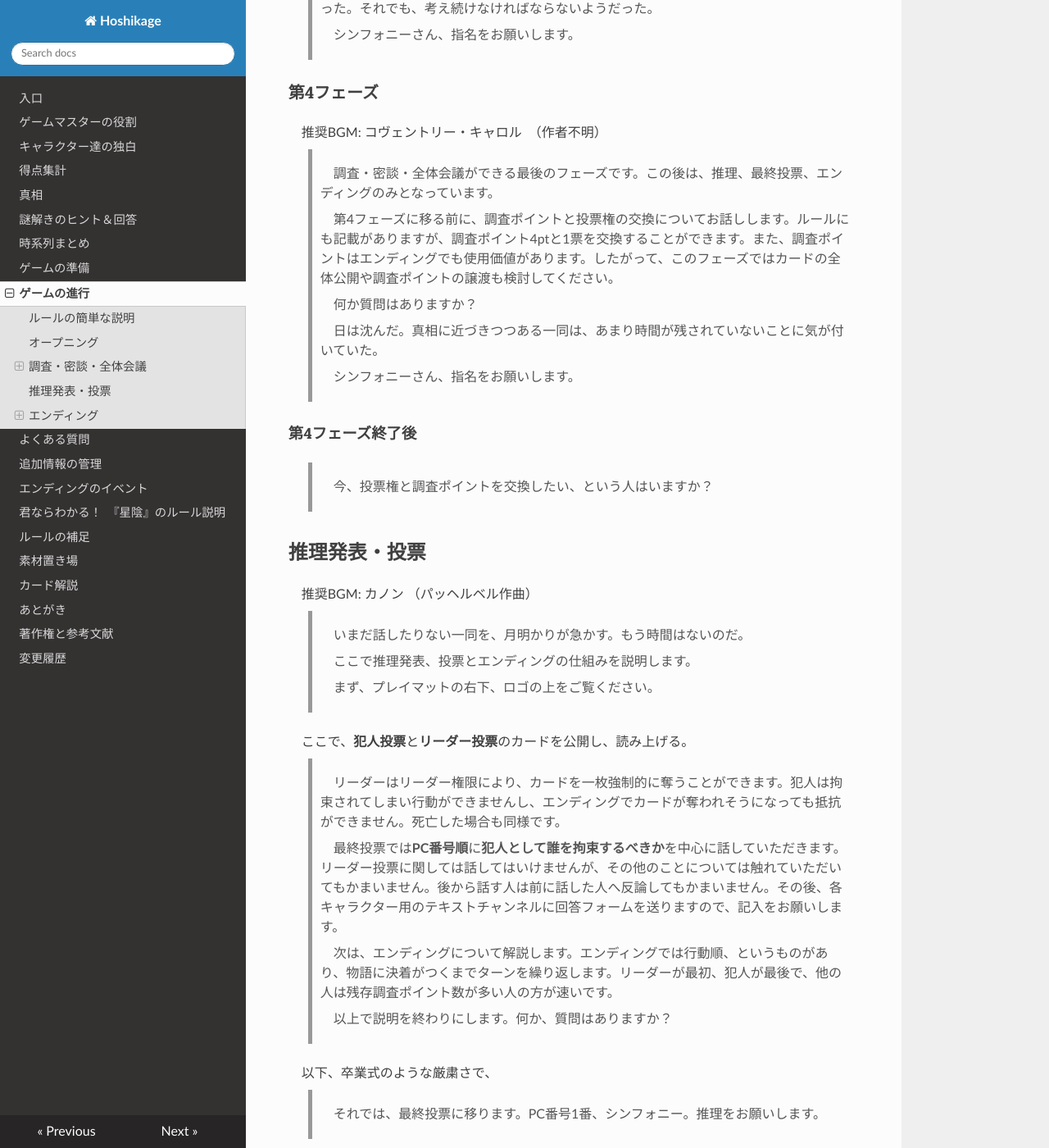
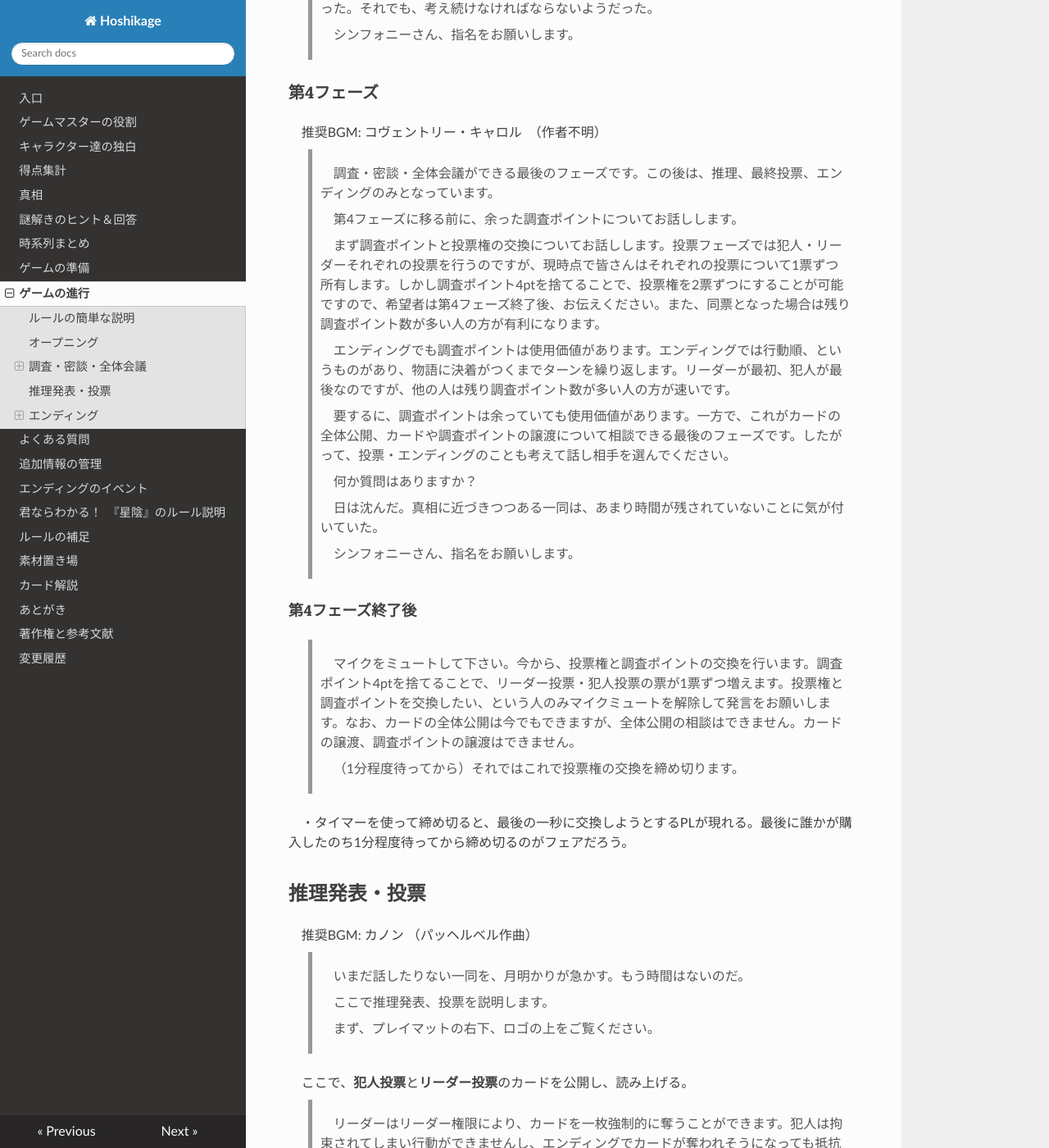
Before and after one commit to KTakahiro1729/Hoshikage, an MkDocs documentation site: the page built from docs/Moderator.md, in a window 1280 px wide and 1400 px high, scrolled down 2966 px. Shown: the whole window at 82% size. Built offline with MkDocs 1.6.1, drawn with Linux system fonts in a browser that asks for light colours; nearby versions of some CDN libraries; some of the changed text lies outside the part shown.

Commit message:
update moderator

```diff
--- a/docs/Moderator.md
+++ b/docs/Moderator.md
@@ -80,7 +80,13 @@ PC番号順に、「誰が調査組（2人）に行き、誰が居残り組（3
 
 > 調査・密談・全体会議ができる最後のフェーズです。この後は、推理、最終投票、エンディングのみとなっています。
 
-> 第4フェーズに移る前に、調査ポイントと投票権の交換についてお話しします。ルールにも記載がありますが、調査ポイント4ptと1票を交換することができます。また、調査ポイントはエンディングでも使用価値があります。したがって、このフェーズではカードの全体公開や調査ポイントの譲渡も検討してください。
+> 第4フェーズに移る前に、余った調査ポイントについてお話しします。
+
+> まず調査ポイントと投票権の交換についてお話しします。投票フェーズでは犯人・リーダーそれぞれの投票を行うのですが、現時点で皆さんはそれぞれの投票について1票ずつ所有します。しかし調査ポイント4ptを捨てることで、投票権を2票ずつにすることが可能ですので、希望者は第4フェーズ終了後、お伝えください。また、同票となった場合は残り調査ポイント数が多い人の方が有利になります。
+
+> エンディングでも調査ポイントは使用価値があります。エンディングでは行動順、というものがあり、物語に決着がつくまでターンを繰り返します。リーダーが最初、犯人が最後なのですが、他の人は残り調査ポイント数が多い人の方が速いです。
+
+> 要するに、調査ポイントは余っていても使用価値があります。一方で、これがカードの全体公開、カードや調査ポイントの譲渡について相談できる最後のフェーズです。したがって、投票・エンディングのことも考えて話し相手を選んでください。
 
 > 何か質問はありますか？
 
@@ -90,24 +96,26 @@ PC番号順に、「誰が調査組（2人）に行き、誰が居残り組（3
 
 #### 第4フェーズ終了後
 
-> 今、投票権と調査ポイントを交換したい、という人はいますか？
+> マイクをミュートして下さい。今から、投票権と調査ポイントの交換を行います。調査ポイント4ptを捨てることで、リーダー投票・犯人投票の票が1票ずつ増えます。投票権と調査ポイントを交換したい、という人のみマイクミュートを解除して発言をお願いします。なお、カードの全体公開は今でもできますが、全体公開の相談はできません。カードの譲渡、調査ポイントの譲渡はできません。
+
+> （1分程度待ってから）それではこれで投票権の交換を締め切ります。
+
+・タイマーを使って締め切ると、最後の一秒に交換しようとするPLが現れる。最後に誰かが購入したのち1分程度待ってから締め切るのがフェアだろう。
 
 ## 推理発表・投票
 推奨BGM: カノン （パッヘルベル作曲）
 
 > いまだ話したりない一同を、月明かりが急かす。もう時間はないのだ。
 
-> ここで推理発表、投票とエンディングの仕組みを説明します。
+> ここで推理発表、投票を説明します。
 
 > まず、プレイマットの右下、ロゴの上をご覧ください。
 
 ここで、**犯人投票**と**リーダー投票**のカードを公開し、読み上げる。
 
-> リーダーはリーダー権限により、カードを一枚強制的に奪うことができます。犯人は拘束されてしまい行動ができませんし、エンディングでカードが奪われそうになっても抵抗ができません。死亡した場合も同様です。
+> リーダーはリーダー権限により、カードを一枚強制的に奪うことができます。犯人は拘束されてしまい行動ができませんし、エンディングでカードが奪われそうになっても抵抗ができません。死亡した場合も同様です。なお、リーダー権限の使用や拘束の解除はそれぞれ1ターン消費するとして扱います。
 
-> 最終投票では**PC番号順**に**犯人として誰を拘束するべきか**を中心に話していただきます。リーダー投票に関しては話してはいけませんが、その他のことについては触れていただいてもかまいません。後から話す人は前に話した人へ反論してもかまいません。その後、各キャラクター用のテキストチャンネルに回答フォームを送りますので、記入をお願いします。
-
-> 次は、エンディングについて解説します。エンディングでは行動順、というものがあり、物語に決着がつくまでターンを繰り返します。リーダーが最初、犯人が最後で、他の人は残存調査ポイント数が多い人の方が速いです。
+> 推理発表では**PC番号順**に**犯人として誰を拘束するべきか**を中心に話していただきます。リーダー投票に関しては話してはいけませんが、その他のことについては触れていただいてもかまいません。後から話す人は前に話した人へ反論してもかまいません。その後、各キャラクター用のテキストチャンネルに回答フォームを送りますので、記入をお願いします。こちらに関しては自投票可能です。
 
 > 以上で説明を終わりにします。何か、質問はありますか？
 
@@ -196,7 +204,7 @@ function copyhidden(name){
 
 > この行動順に沿って、皆さんは行動を何か一つとることができます。カードに書かれた効果を使ってもいいですし、カードに書かれていなくても、このアイテムならこんなことができそう、と提案してくださってもかまいません。手ごろなカードがなければ「他のプレイヤーを殴る」といった行動でもいいでしょう。また、他のプレイヤーから攻撃された場合は抵抗もできます。が、相手がアイテムの効果を使用している場合、抵抗は失敗することが多いでしょう。また、カードを奪うことも可能ですが、この時、調査ポイントを1ptだけ消費します。
 
-> その時ターンでないPLもRPしてくださってかまいませんが、行動の宣言が終了してからにしてください。
+> その時ターンでないPLもRPしてくださってかまいませんが、行動の宣言が終了してからにしてください。また、犯人役の○○は猿ぐつわが噛まされているため、指を口に咥えてのRPをお願いします。
 
 > 今から数分間の選択一つひとつが、この物語の終わり方を左右します。よくよく考えて行動してください。
 
```
